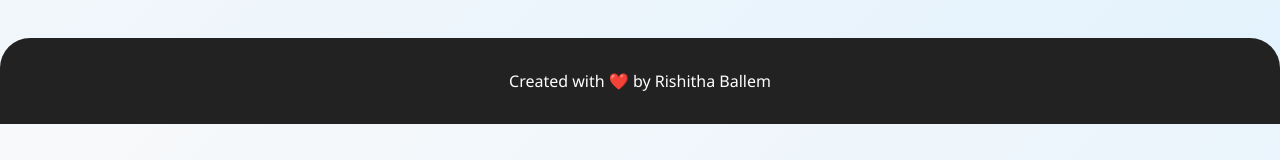
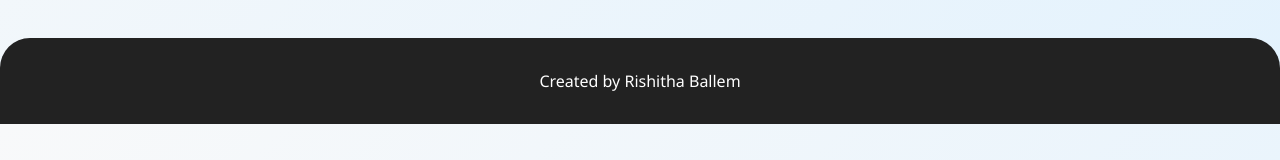
Before and after one commit to Rishitha-Ballem/DevOps, a plain HTML site: page index.html in a window 1280 px wide. Shown: the part 560-720 px from the top of the page. Drawn offline with Linux system fonts and the light colour scheme.

Commit message:
index.html updated

```diff
--- a/index.html
+++ b/index.html
@@ -39,7 +39,7 @@
 </main>
 
 <footer>
-    <p>Created with ❤️ by Rishitha Ballem</p>
+    <p>Created by Rishitha Ballem</p>
 </footer>
 
 <script src="main.js"></script>
```
